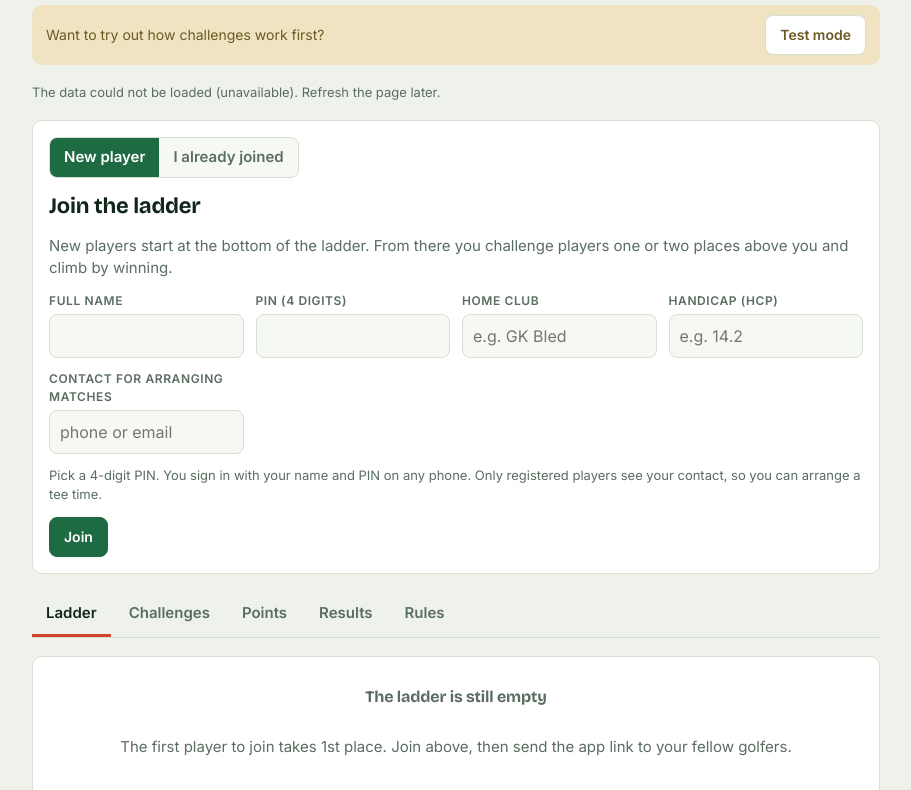
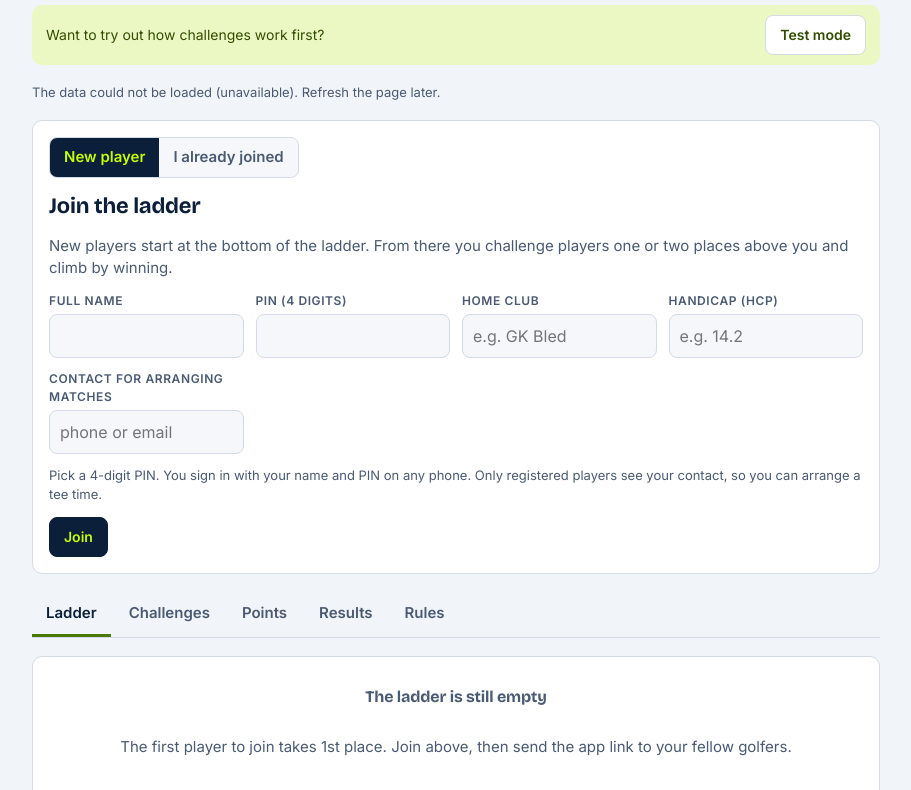
Before and after one commit to golfhilfe/smash-golf, a plain HTML site: page index.html in a window 1280 px wide. Shown: the part 131-921 px from the top of the page, without its empty margins (184-1095 px from the left). Drawn offline with nearby package versions, Linux system fonts and the light colour scheme; no server answers.

Commit message:
Retheme the app to the logo's navy and volt lime
Light mode uses navy as the primary colour with lime button text and a
deep lime accent; dark mode uses a navy surface with lime accents. Every
text colour pair meets WCAG AA (4.5:1) on its background in both themes.
Updates theme-color and the manifest colours to navy.

Co-Authored-By: Claude Opus 5.5 <noreply@anthropic.com>
Claude-Session: https://claude.ai/code/session_01RfRb43KXfr1y26DAGkcyg7

```diff
--- a/index.html
+++ b/index.html
@@ -5,7 +5,7 @@
 <meta name="viewport" content="width=device-width,initial-scale=1,viewport-fit=cover">
 <title>Smash Golf</title>
 <meta name="description" content="Smash Golf: open matchplay ladder">
-<meta name="theme-color" content="#1d6a43">
+<meta name="theme-color" content="#0b1f3a">
 <link rel="manifest" href="manifest.webmanifest">
 <link rel="icon" href="icons/icon.svg" type="image/svg+xml">
 <link rel="icon" href="icons/favicon-32.png" type="image/png" sizes="32x32">
@@ -20,22 +20,26 @@
 <style>
 /* Layout: an app shell. Header with wordmark and "you" card, tab bar, one working column (ladder rows like a scorecard). */
 :root{
-  --bg:#eef2ea; --surface:#ffffff; --surface-2:#f6f8f3; --ink:#11261b; --muted:#5a6d61; --line:#d6dfd2;
-  --fairway:#1d6a43; --fairway-ink:#ffffff; --flag:#d2442c; --sand:#efe3c2; --sand-ink:#6b5a24;
-  --ok:#1d7a4a; --warn:#a86a00; --bad:#b3341f;
+  /* Brand: logo A "Impact Burst", navy #0B1F3A + volt lime #C6FF00. Text colours meet WCAG AA in both themes. */
+  --bg:#f1f4f9; --surface:#ffffff; --surface-2:#f5f7fb; --ink:#0b1f3a; --muted:#4a5a72; --line:#d3dbe7;
+  --fairway:#0b1f3a; --fairway-ink:#c6ff00; --flag:#4a7a00; --flag-ink:#ffffff; --volt:#c6ff00;
+  --sand:#ecf8c4; --sand-ink:#334d00;
+  --ok:#17784a; --warn:#8a5600; --bad:#b3341f;
   --f-display:"Bricolage Grotesque", "Arial Narrow", system-ui, sans-serif;
   --f-body:"Inter", system-ui, -apple-system, "Segoe UI", sans-serif;
   --f-mono:"JetBrains Mono", ui-monospace, "SFMono-Regular", Menlo, monospace;
   --r:10px;
 }
 @media (prefers-color-scheme: dark){:root:not([data-theme="light"]){
-  --bg:#0c1510; --surface:#132019; --surface-2:#18281f; --ink:#e6efe8; --muted:#90a497; --line:#24372b;
-  --fairway:#4fbf83; --fairway-ink:#08140d; --flag:#ff6a50; --sand:#3a321c; --sand-ink:#e8d39a;
-  --ok:#5fd39a; --warn:#f0b54a; --bad:#ff7a63; color-scheme:dark }}
+  --bg:#06111f; --surface:#0b1f3a; --surface-2:#112849; --ink:#edf2f8; --muted:#a3b2c8; --line:#22406a;
+  --fairway:#c6ff00; --fairway-ink:#0b1f3a; --flag:#c6ff00; --flag-ink:#0b1f3a; --volt:#c6ff00;
+  --sand:#24360c; --sand-ink:#ddf59a;
+  --ok:#5fd39a; --warn:#f0b54a; --bad:#ff8a75; color-scheme:dark }}
 :root[data-theme="dark"]{
-  --bg:#0c1510; --surface:#132019; --surface-2:#18281f; --ink:#e6efe8; --muted:#90a497; --line:#24372b;
-  --fairway:#4fbf83; --fairway-ink:#08140d; --flag:#ff6a50; --sand:#3a321c; --sand-ink:#e8d39a;
-  --ok:#5fd39a; --warn:#f0b54a; --bad:#ff7a63; color-scheme:dark }
+  --bg:#06111f; --surface:#0b1f3a; --surface-2:#112849; --ink:#edf2f8; --muted:#a3b2c8; --line:#22406a;
+  --fairway:#c6ff00; --fairway-ink:#0b1f3a; --flag:#c6ff00; --flag-ink:#0b1f3a; --volt:#c6ff00;
+  --sand:#24360c; --sand-ink:#ddf59a;
+  --ok:#5fd39a; --warn:#f0b54a; --bad:#ff8a75; color-scheme:dark }
 *{box-sizing:border-box}
 [hidden]{display:none!important}
 body{background:var(--bg);color:var(--ink);font-family:var(--f-body);font-size:15px;line-height:1.5}
@@ -72,13 +76,13 @@ button,input,select{font:inherit;color:inherit}
 .tabs{display:flex;gap:4px;border-bottom:1px solid var(--line);overflow-x:auto}
 .tab{background:none;border:0;padding:10px 14px;cursor:pointer;color:var(--muted);font-weight:600;border-bottom:3px solid transparent;white-space:nowrap}
 .tab[aria-selected="true"]{color:var(--ink);border-bottom-color:var(--flag)}
-.tab .cnt{display:inline-block;min-width:20px;padding:0 6px;margin-left:6px;border-radius:10px;background:var(--flag);color:#fff;font-size:12px;line-height:20px;text-align:center}
+.tab .cnt{display:inline-block;min-width:20px;padding:0 6px;margin-left:6px;border-radius:10px;background:var(--flag);color:var(--flag-ink);font-size:12px;line-height:20px;text-align:center}
 
 /* buttons */
 .btn{border:1px solid var(--line);background:var(--surface);border-radius:8px;padding:7px 14px;font-weight:600;cursor:pointer;font-size:14px;white-space:nowrap}
 .btn:hover{border-color:var(--muted)}
 .btn.primary{background:var(--fairway);border-color:var(--fairway);color:var(--fairway-ink)}
-.btn.flag{background:var(--flag);border-color:var(--flag);color:#fff}
+.btn.flag{background:var(--flag);border-color:var(--flag);color:var(--flag-ink)}
 .btn.ghost{background:transparent}
 .btn.danger{color:var(--bad)}
 .btn[disabled]{opacity:.45;cursor:not-allowed}
@@ -141,7 +145,7 @@ button,input,select{font:inherit;color:inherit}
 .rules li::marker{font-family:var(--f-mono);color:var(--flag);font-weight:700}
 
 /* modal */
-.overlay{position:fixed;inset:0;background:rgba(5,12,8,.55);display:flex;align-items:center;justify-content:center;padding:16px;z-index:50}
+.overlay{position:fixed;inset:0;background:rgba(4,10,22,.6);display:flex;align-items:center;justify-content:center;padding:16px;z-index:50}
 .modal{background:var(--surface);color:var(--ink);border-radius:14px;max-width:480px;width:100%;padding:20px;display:flex;flex-direction:column;gap:14px;max-height:90vh;overflow:auto}
 .toast{position:fixed;left:50%;transform:translateX(-50%);bottom:calc(16px + env(safe-area-inset-bottom,0px));background:var(--ink);color:var(--bg);padding:10px 16px;border-radius:8px;font-size:14px;z-index:60;max-width:calc(100% - 32px)}
 .status{font-size:13px;color:var(--muted)}
```
Also changed, not shown: manifest.webmanifest.
